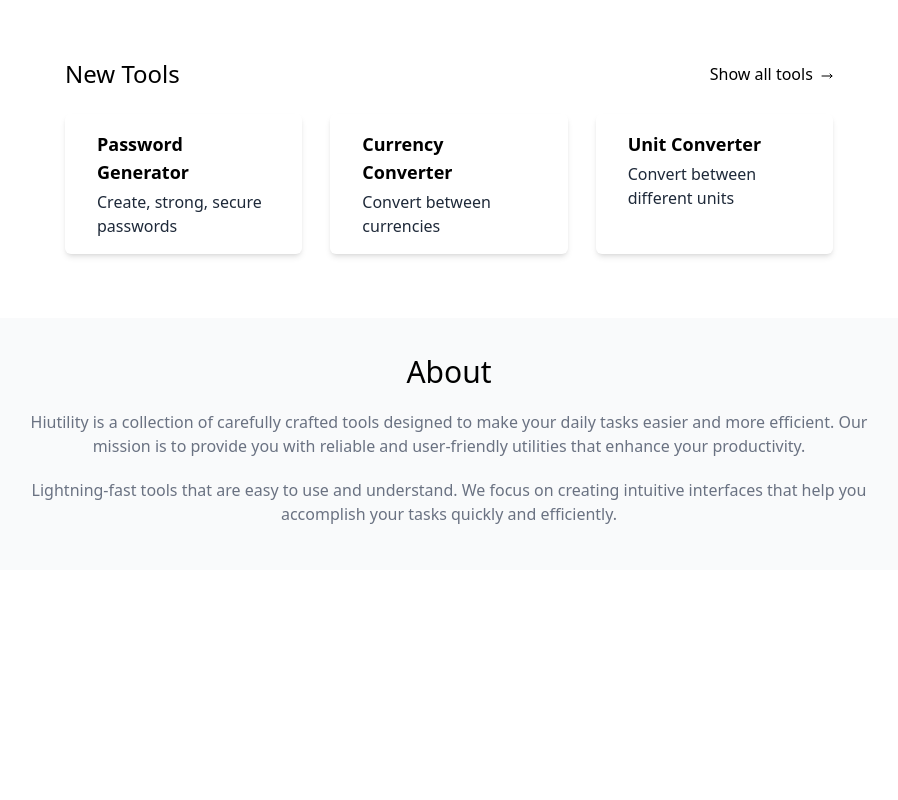
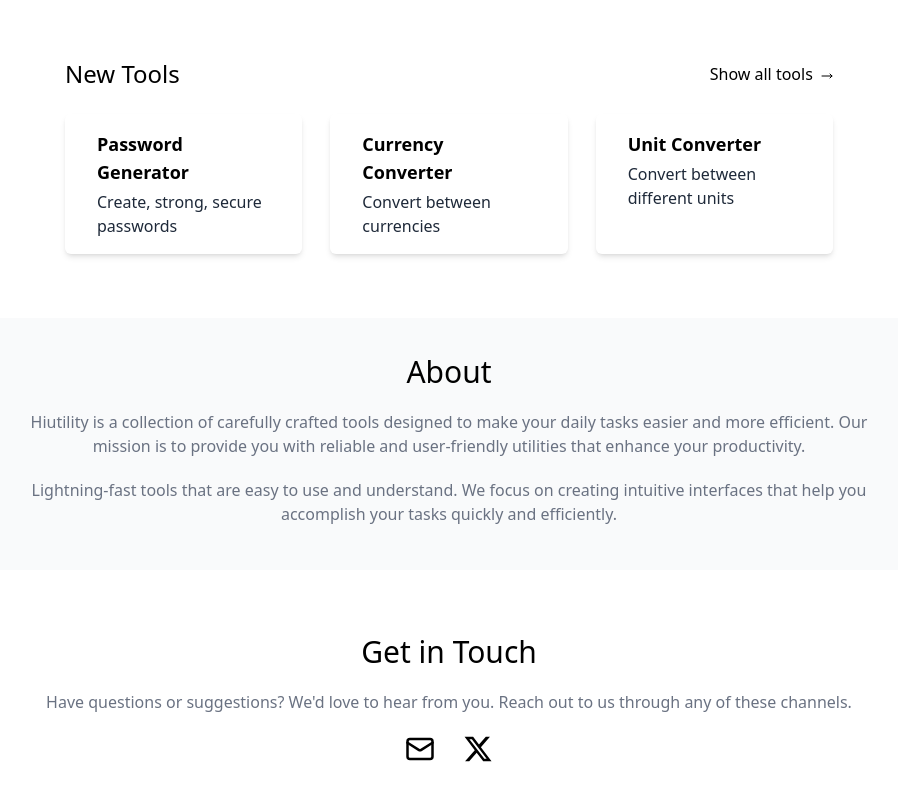
Before and after one commit to asimnp/hiutility, a React (Vite) app: page / in a window 1280 px wide. Shown: the part 475-1275 px from the top of the page, without its empty margins (191-1089 px from the left). Before the commit the page ends 1109 px from the top, so only its background shows below. Built offline with nearby package versions, Linux system fonts and the light colour scheme.

Commit message:
create about section

```diff
--- /dev/null
+++ b/src/components/Contact.jsx
@@ -0,0 +1,22 @@
+import { LuMail } from "react-icons/lu";
+import { FaXTwitter } from "react-icons/fa6";
+
+export default function Contact() {
+  return (
+    <div className="max-w-4xl mx-auto mt-3 text-center mb-22">
+      <div className="text-3xl font-medium mb-5">Get in Touch</div>
+      <p className="text-gray-500 mb-5">
+        Have questions or suggestions? We&apos;d love to hear from you. Reach
+        out to us through any of these channels.
+      </p>
+      <div className="flex justify-center items-center gap-7">
+        <a href="#" className="hover:text-red-600">
+          <LuMail size={30} />
+        </a>
+        <a href="#" className="hover:text-red-600">
+          <FaXTwitter size={30} />
+        </a>
+      </div>
+    </div>
+  );
+}
--- a/src/pages/Home.jsx
+++ b/src/pages/Home.jsx
@@ -1,4 +1,5 @@
 import About from "../components/About";
+import Contact from "../components/Contact";
 import Hero from "../components/Hero";
 import Navbar from "../components/Navbar";
 import NewTools from "../components/NewTools";
@@ -15,6 +16,7 @@
         <NewTools />
       </div>
       <About />
+      <Contact />
     </>
   );
 }
```
